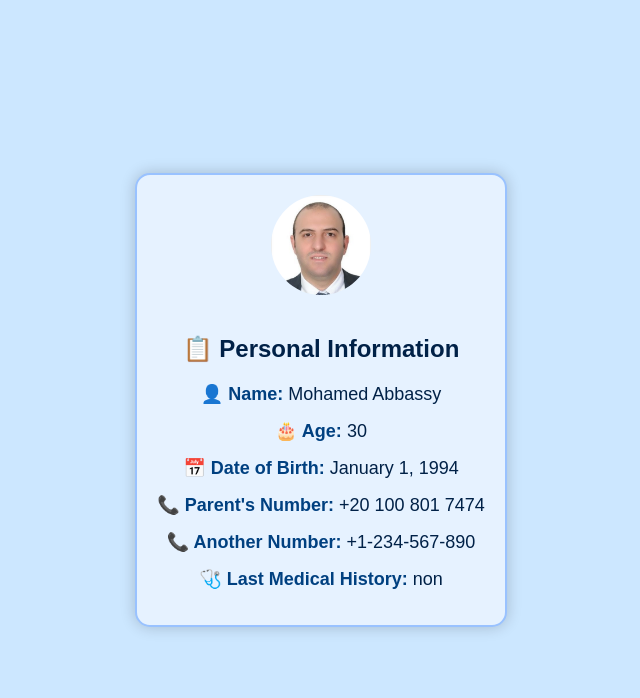
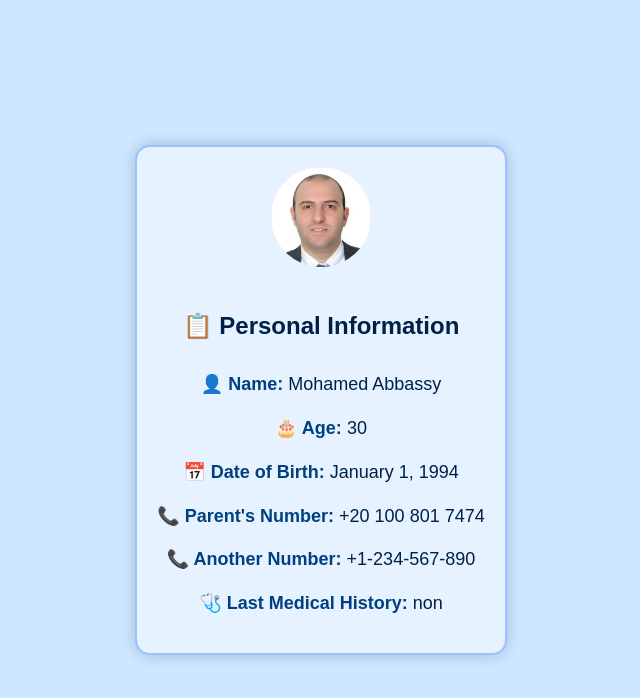
Before and after one commit to mayar002/Dr.Mohamed, a plain HTML site: page index.html in a window 1280 px wide. Shown: the whole page, without its empty margins (319-959 px from the left). Drawn offline with Linux system fonts and the light colour scheme.

Commit message:
Update index.html

```diff
--- a/index.html
+++ b/index.html
@@ -4,9 +4,15 @@
     <meta name="viewport" content="width=device-width, initial-scale=1.0">
     <title>Information Page</title>
     <style>
-        body {
+
+       body {
             font-family: 'Arial', sans-serif;
-            margin: 0;
+    font-size: 16px;
+    font-weight: 400;
+    line-height: 1.6;
+    text-transform: none;
+    color: #333;
+    margin: 0;
             display: flex;
             justify-content: center;
             align-items: center;
@@ -24,13 +30,17 @@
             color: #003366;
         }
         .info-container h2 {
-            margin-bottom: 20px;
+            margin-bottom: 25px;
             color: #002147;
         }
         .info-container .info {
             margin-bottom: 15px;
             font-size: 18px;
             color: #002147;
+            display: flex;
+            justify-content: center;
+            align-items: center;
+            gap: 5px; /* Gap between label and value */
         }
         .info-container .info span {
             font-weight: bold;
```
